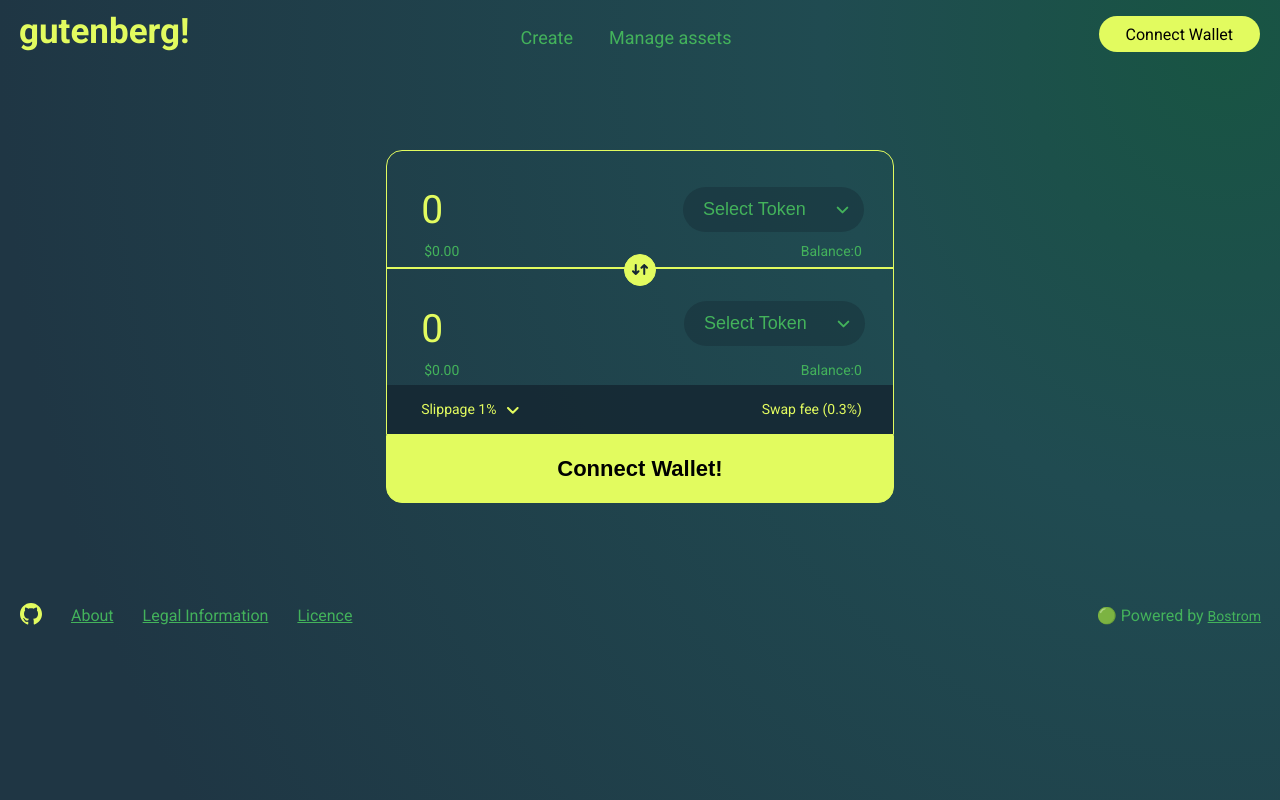
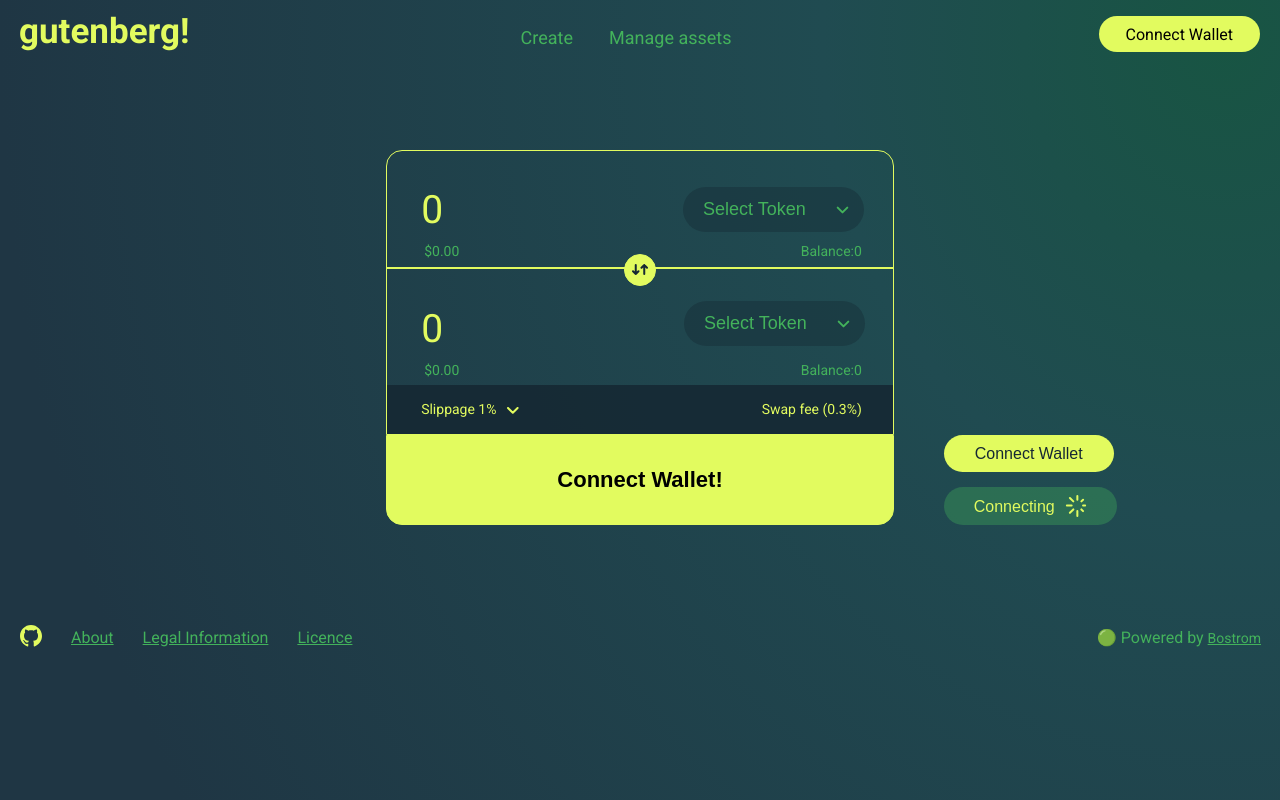
Before and after one commit to diekuche/gutenberg, a React (Create React App) app: page /swap in a window 1280 px wide. Built offline with nearby package versions, Linux system fonts and the light colour scheme.

Commit message:
swap number2

```diff
--- a/src/components/Swap/Swap.module.css
+++ b/src/components/Swap/Swap.module.css
@@ -31,7 +31,8 @@
   border-top-left-radius: 16px;
   border-top-right-radius: 16px;
 }
-.select {
+.select,
+.lowerselect {
   display: flex;
   border-radius: 28px;
   color: #43b25b;
@@ -51,17 +52,8 @@
   padding: 5px 33px 0px 34px;
 }
 .lowerselect {
-  display: flex;
-  border-radius: 28px;
-  color: #43b25b;
-  border: 0;
-  background-color: rgba(22, 40, 51, 0.4);
   margin: 15px 28px 0px 0px;
   padding: 0px 0px 0px 20px;
-  align-items: center;
-  justify-content: center;
-  max-height: 45px;
-  font-size: 18px;
 }
 .downarrow {
   padding: 0px 15px 0px 30px;
--- a/src/components/Swap/Swap.tsx
+++ b/src/components/Swap/Swap.tsx
@@ -3,6 +3,7 @@ import styles from "./Swap.module.css";
 import downarrow from "../../assets/downarrow.svg";
 import UpDoAr from "../../assets/UpDoAr.svg";
 import downyellow from "../../assets/downyellow.svg";
+import NewBT from "../newButton/newButton";
 
 const NewButton = () => {
   return (
@@ -45,7 +46,8 @@ const NewButton = () => {
         </div>
         <div></div>
       </div>
-      <button className={styles.hugesize}>Connect Wallet!</button>
+      <NewBT />
+      {/* <button className={styles.hugesize}>Connect Wallet!</button>*/}
     </div>
   );
 };
--- a/src/components/newButton/newButton.module.css
+++ b/src/components/newButton/newButton.module.css
@@ -11,7 +11,8 @@
 .common {
   display: flex;
   justify-content: center;
-  margin-top: 150px;
+  margin-left: 223px;
+  min-width: 750px;
 }
 
 .hugesize:hover {
```
